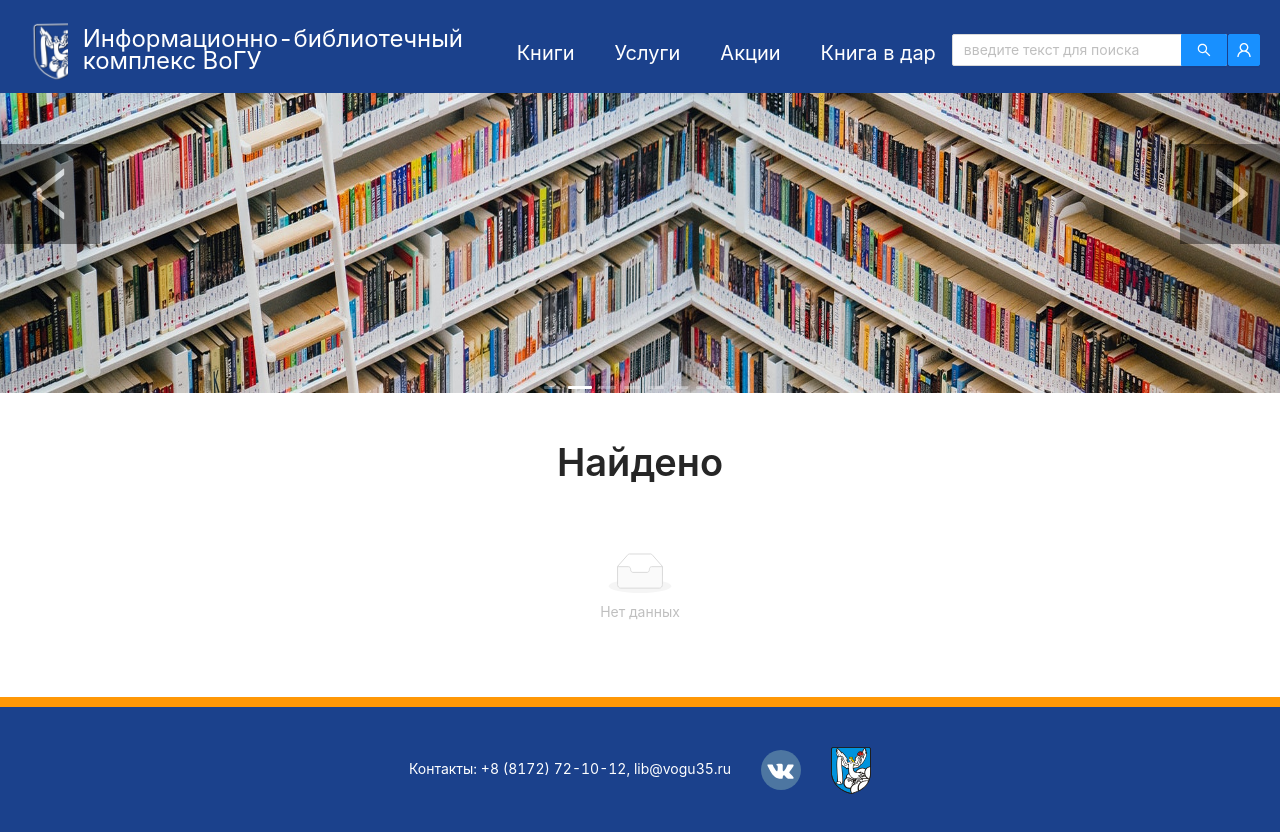
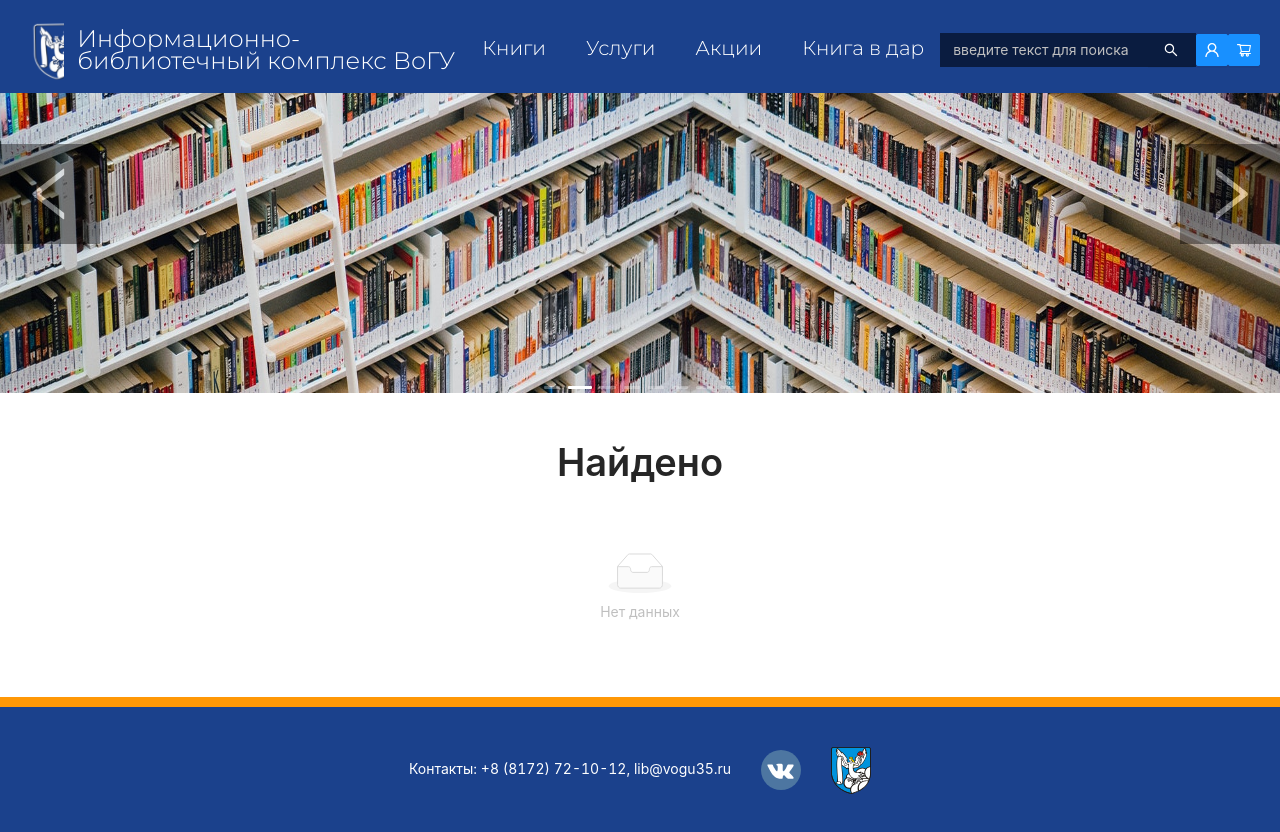
Before and after one commit to tanyammm/diplom, a React (Create React App) app in the folder frontend/: page /library/search in a window 1280 px wide. Built offline with nearby package versions, Linux system fonts and the light colour scheme.

Commit message:
шапка в процессе

```diff
--- a/frontend/public/index.html
+++ b/frontend/public/index.html
@@ -3,6 +3,8 @@
   <head>
     <meta charset="utf-8" />
     <link rel="icon" href="favicon.ico" />
+    <link rel="preconnect" href="https://fonts.gstatic.com">
+    <link href="https://fonts.googleapis.com/css2?family=Montserrat:wght@200;300&display=swap" rel="stylesheet">
     <meta name="viewport" content="width=device-width, initial-scale=1" />
     <meta name="theme-color" content="#000000" />
     <title>Библиотека ВоГУ</title>
--- /dev/null
+++ b/frontend/src/components/header/catalog.js
@@ -0,0 +1,28 @@
+import React from "react";
+import { Menu } from "antd";
+import { Link } from "react-router-dom";
+import "antd/dist/antd.css";
+
+const { SubMenu } = Menu;
+
+const catalog = (
+  <Menu>
+    <SubMenu key="1" title="Учебно-научная литература">
+      <Menu.Item>Издания</Menu.Item>
+      <Menu.Item>Монографии</Menu.Item>
+      <Menu.Item>Пособия</Menu.Item>
+      <Menu.Item>Методические указания</Menu.Item>
+    </SubMenu>
+    <Menu.Item key="2">
+      <Link to="/library/books">Справочная литература</Link>
+    </Menu.Item>
+    <Menu.Item key="3">
+      <Link to="/library/books">Художественная литература</Link>
+    </Menu.Item>
+    <Menu.Item key="4">
+      <Link to="/library/books">Периодические издания</Link>
+    </Menu.Item>
+  </Menu>
+);
+
+export default catalog;
--- a/frontend/src/components/header/header.js
+++ b/frontend/src/components/header/header.js
@@ -1,9 +1,14 @@
 import React from "react";
 import { Link } from "react-router-dom";
-import { Button, Input, Space } from "antd";
-import { UserOutlined, SearchOutlined } from "@ant-design/icons";
+import { Button, Input, Space, Dropdown } from "antd";
+import {
+  UserOutlined,
+  SearchOutlined,
+  ShoppingCartOutlined,
+} from "@ant-design/icons";
 import { useRootData } from "../../hooks/use-root-data";
 import imgs from "./imgs";
+import catalog from "./catalog";
 import "antd/dist/antd.css";
 import css from "./header.module.css";
 
@@ -23,7 +28,7 @@ const Header = () => {
   };
 
   return (
-    <div className={css.Header}>
+    <div className={css.header}>
       <div className={css.block}>
         <div className={css.logo}>
           <div className={css.voguLogo} />
@@ -32,11 +37,11 @@ const Header = () => {
           </div>
         </div>
         <Space className={css.rowButtons}>
-          <Link to="/library/catalog">
-            <Button type="link" className={css.button}>
+          <Dropdown overlay={catalog} className={css.catalog}>
+            <Button type="link" className={css.buttonCatalog}>
               Книги
             </Button>
-          </Link>
+          </Dropdown>
           <Link to="/library/services">
             <Button type="link" className={css.button}>
               Услуги
@@ -58,13 +63,16 @@ const Header = () => {
           placeholder="введите текст для поиска"
           onSearch={onSearch}
           enterButton={
-            <Link to="/library/search">
+            <Link to="/library">
               <SearchOutlined />
             </Link>
           }
         />
         <Link to="/library/authorization">
           <Button type="primary" icon={<UserOutlined />} />
+        </Link>
+        <Link to="/library/authorization">
+          <Button type="primary" icon={<ShoppingCartOutlined />} />
         </Link>
       </div>
       {imgs}
--- a/frontend/src/components/header/header.module.css
+++ b/frontend/src/components/header/header.module.css
@@ -1,4 +1,4 @@
-.Header {
+.header {
     background: #ffffff;
 }
 
@@ -37,7 +37,7 @@
     font-size: 24px;
     line-height: 22px;
     color: #FFFFFF;
-    @import url ('https://fonts.googleapis.com/css2? family = Montserrat: wght @ 100 & display = swap');
+    font-family: 'Montserrat', sans-serif;
 }
 
 .rowButtons {
@@ -46,12 +46,31 @@
     align-items: flex-start;
 }
 
+.catalog {
+    font-size: 20px;
+    color: #FFFFFF;
+    font-family: 'Montserrat', sans-serif;
+    font-style: normal;
+}
+
+.buttonCatalog {
+    padding-bottom: 40%;
+}
+
+.buttonCatalog:hover,
+.buttonCatalog:active,
+.buttonCatalog:focus {
+    color: #FFFFFF;
+    background: #4278C0;
+    border-radius: 3px 3px 0px 0px;
+}
+
 .button {
     font-size: 20px;
     color: #FFFFFF;
-    @import url ('https://fonts.googleapis.com/css2? family = Montserrat: wght @ 100 & display = swap');
+    font-family: 'Montserrat', sans-serif;
+    font-style: normal;
 }
-
 
 .search {
     width: 23%;
@@ -59,74 +78,16 @@
     border-radius: 3px;
 }
 
-
-.ant-input.search {
-    background: red !important;
+:global(.ant-input),
+:global(.ant-btn.ant-btn-primary.ant-input-search-button),
+:global(.ant-input-group-addon),
+:global(.ant-input-wrapper.ant-input-group) {
+    background-color: #0A1C40;
+    border: 1px solid #0A1C40;
+    color:#ffffff;
 }
 
-.ant-input {
-    background-color: rgb(26, 160, 55) !important;
+:global(.ant-btn.ant-btn-primary.ant-input-search-button:hover),
+:global(.ant-btn.ant-btn-primary.ant-input-search-button:focus) {
+    border-color: #1890ff;
 }
-
-.carousel {
-    margin-bottom: 1%;
-    line-height: 0;
-}
-
-.content {
-    display: flex;
-    justify-content: center;
-    height: 300px;
-    width: 100%;
-    color: #fff;
-    line-height: 300px;
-    text-align: center;
-    background: #FF9806;
-}
-
-.img {
-    width: 100%;
-    height: 100%;
-}
-
-.ant_carousel_left {
-    width: 100px;
-    height: 100px;
-    position: absolute;
-    top: 18%;
-    left: 0;
-    opacity: 0.4;
-    background-color: #000 ;
-    color: #fff;
-    font-size: 60px;
-    line-height: 100px;
-    text-align: center;
-}
-
-.ant_carousel_left:focus,
-.ant_carousel_left:active,
-.ant_carousel_left:hover {
-    opacity: 0.8;
-    cursor: pointer;
-}
-
-.ant_carousel_right {
-    width: 100px;
-    height: 100px;
-    position: absolute;
-    top: 18%;
-    right: 0;
-    opacity: 0.4;
-    background-color: #000 ;
-    color: #fff;
-    font-size: 60px;
-    line-height: 100px;
-    text-align: center;
-}
-
-.ant_carousel_right:focus,
-.ant_carousel_right:active,
-.ant_carousel_right:hover {
-    opacity: 0.8;
-    cursor: pointer;
-}
--- /dev/null
+++ b/frontend/src/components/header/img.module.css
@@ -0,0 +1,62 @@
+.carousel {
+    margin-bottom: 1%;
+    line-height: 0;
+}
+
+.content {
+    display: flex;
+    justify-content: center;
+    height: 300px;
+    width: 100%;
+    color: #fff;
+    line-height: 300px;
+    text-align: center;
+    background: #FF9806;
+}
+
+.img {
+    width: 100%;
+    height: 100%;
+}
+
+.ant_carousel_left {
+    width: 100px;
+    height: 100px;
+    position: absolute;
+    top: 18%;
+    left: 0;
+    opacity: 0.4;
+    background-color: #000 ;
+    color: #fff;
+    font-size: 60px;
+    line-height: 100px;
+    text-align: center;
+}
+
+.ant_carousel_left:focus,
+.ant_carousel_left:active,
+.ant_carousel_left:hover {
+    opacity: 0.8;
+    cursor: pointer;
+}
+
+.ant_carousel_right {
+    width: 100px;
+    height: 100px;
+    position: absolute;
+    top: 18%;
+    right: 0;
+    opacity: 0.4;
+    background-color: #000 ;
+    color: #fff;
+    font-size: 60px;
+    line-height: 100px;
+    text-align: center;
+}
+
+.ant_carousel_right:focus,
+.ant_carousel_right:active,
+.ant_carousel_right:hover {
+    opacity: 0.8;
+    cursor: pointer;
+}
--- a/frontend/src/components/header/imgs.js
+++ b/frontend/src/components/header/imgs.js
@@ -12,7 +12,7 @@ import img6 from "../../img/6.jpg";
 import img7 from "../../img/7.jpg";
 import img8 from "../../img/8.jpg";
 import "antd/dist/antd.css";
-import css from "./header.module.css";
+import css from "./img.module.css";
 
 const carousel = createRef();
 const handleNext = () => carousel.current.next();
```
Also changed, not shown: frontend/src/components/header/catalog.module.css (added), 1 other file (tests, documents, lock files or other folders).
